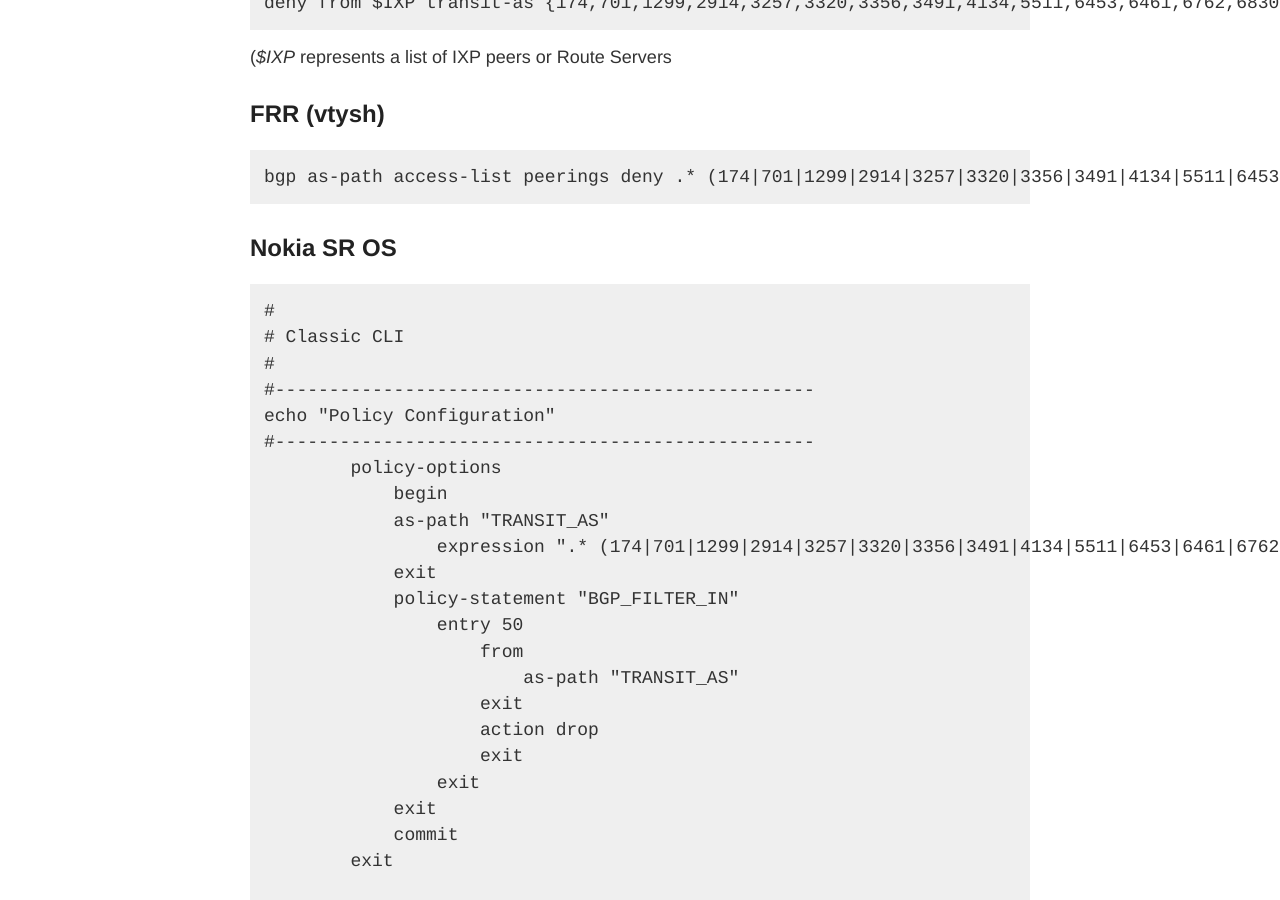
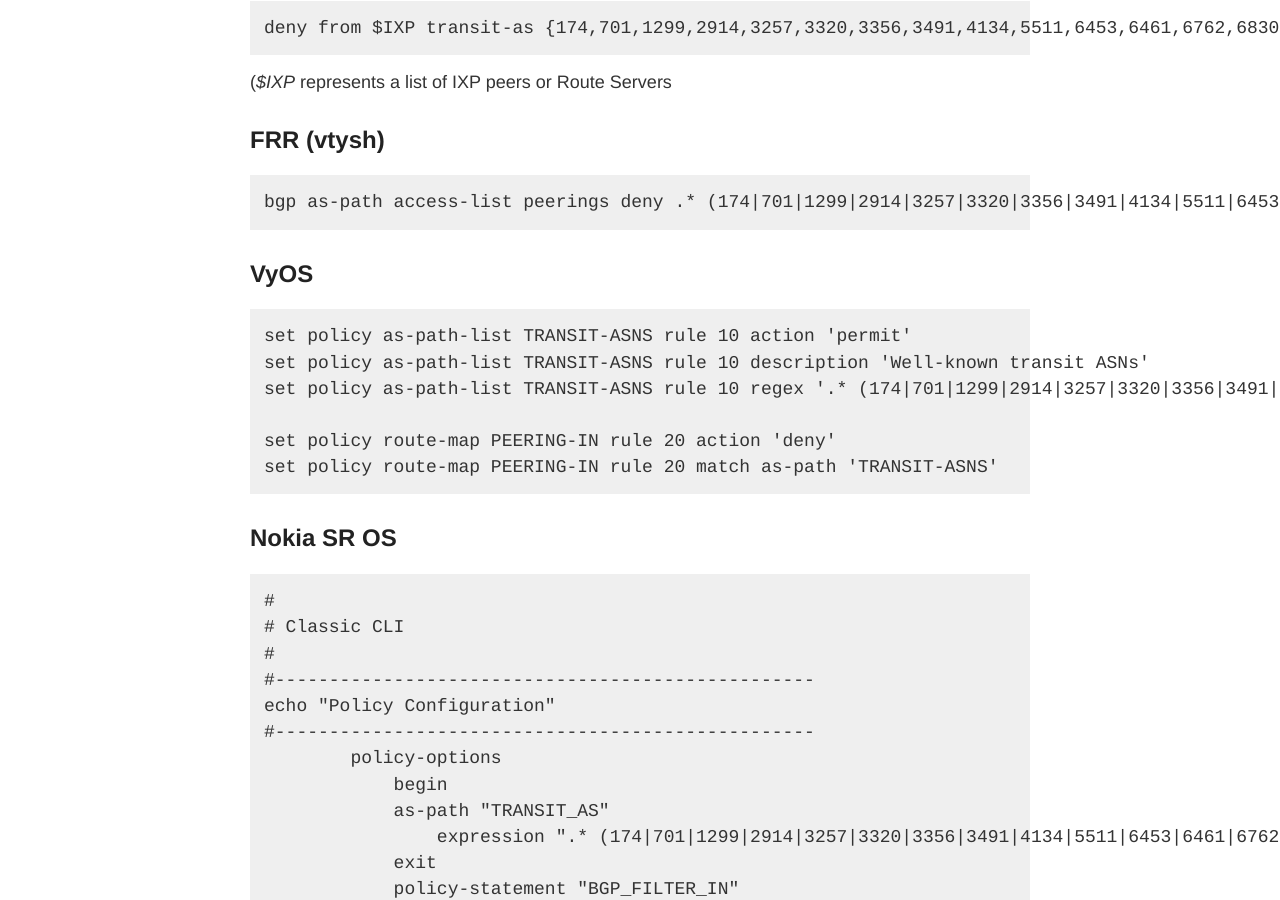
Before and after one commit to NLNOG/bgpfilterguide, a Jekyll site: the page built from guides/no_transit_leaks.md, in a window 1280 px wide and 900 px high, scrolled down 3433 px. Built offline with Jekyll 4.4.1, drawn with Linux system fonts in a browser that asks for light colours.

Commit message:
No Transit Leaks: Add a VyOS example

````diff
--- a/guides/no_transit_leaks.md
+++ b/guides/no_transit_leaks.md
@@ -124,6 +124,16 @@
 bgp as-path access-list peerings deny .* (174|701|1299|2914|3257|3320|3356|3491|4134|5511|6453|6461|6762|6830|7018) .*
 ```
 
+## VyOS
+```
+set policy as-path-list TRANSIT-ASNS rule 10 action 'permit'
+set policy as-path-list TRANSIT-ASNS rule 10 description 'Well-known transit ASNs'
+set policy as-path-list TRANSIT-ASNS rule 10 regex '.* (174|701|1299|2914|3257|3320|3356|3491|4134|5511|6453|6461|6762|6830|7018) .*'
+
+set policy route-map PEERING-IN rule 20 action 'deny'
+set policy route-map PEERING-IN rule 20 match as-path 'TRANSIT-ASNS'
+```
+
 ## Nokia SR OS
 
 ```
````
